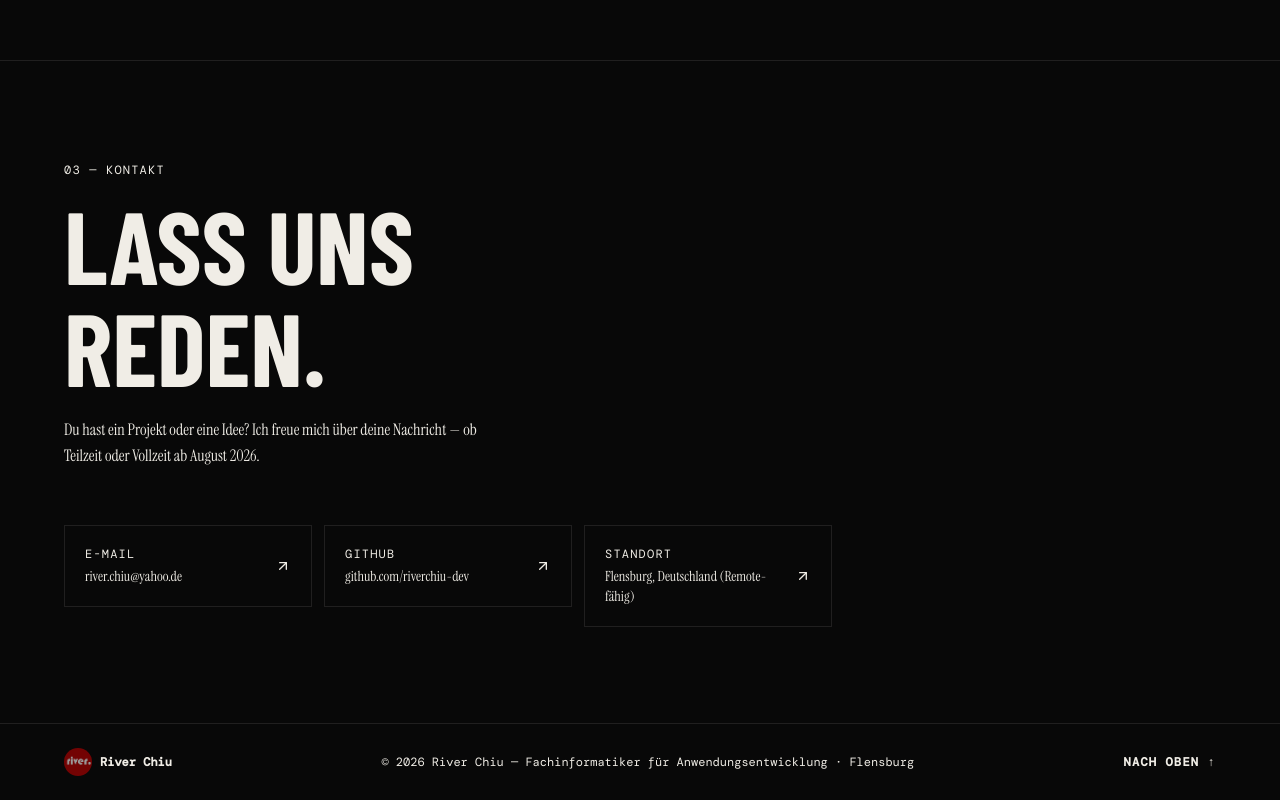
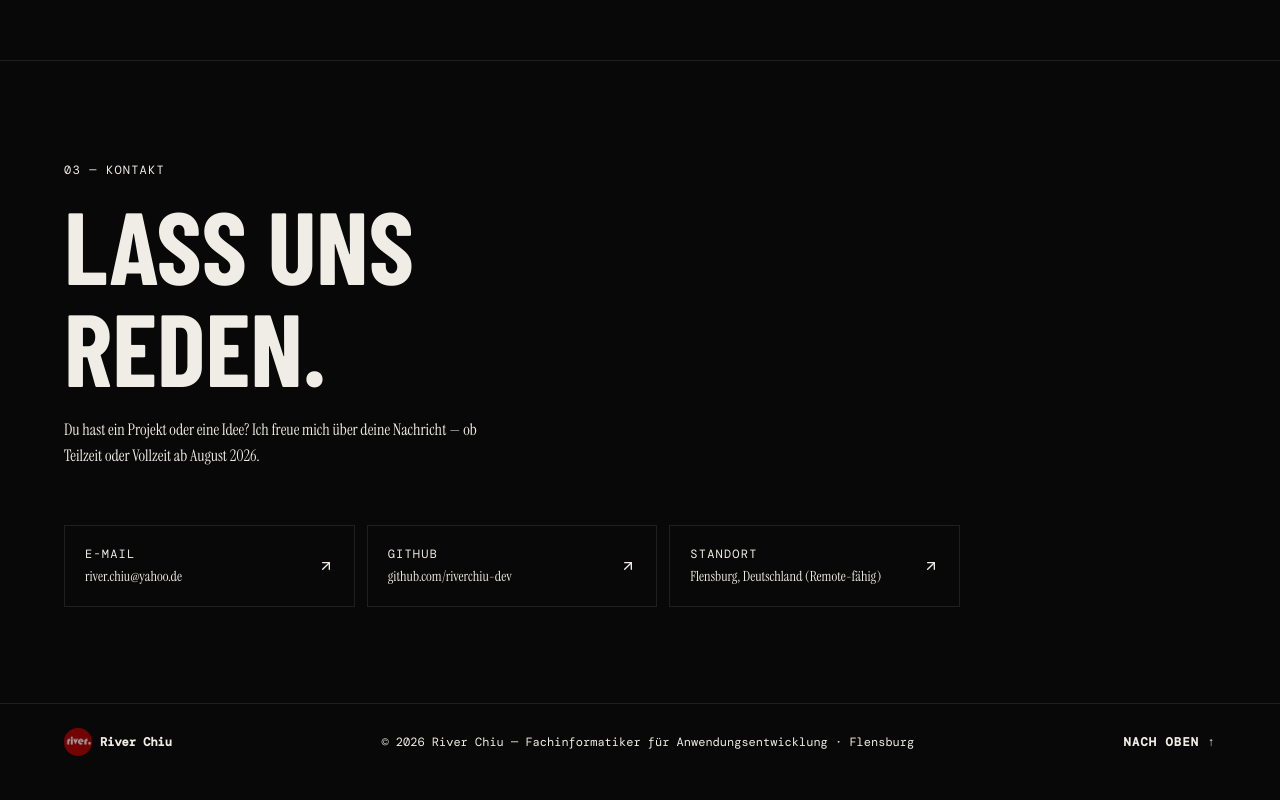
Before and after one commit to riverchiu-dev/riverchiu-dev.github.io, a React (Vite) app: page / in a window 1280 px wide. Shown: the part 2500-3300 px from the top of the page. Built offline with nearby package versions, Linux system fonts and the light colour scheme; a web font is replaced by a local one.

Commit message:
Update App.tsx

```diff
--- a/src/app/App.tsx
+++ b/src/app/App.tsx
@@ -464,7 +464,7 @@
             </p>
           </Reveal>
 
-          <div className="grid grid-cols-1 sm:grid-cols-3 gap-3 max-w-3xl">
+          <div className="grid grid-cols-1 sm:grid-cols-3 gap-3 max-w-4xl">
             {[
               { label: "E-Mail", value: "river.chiu@yahoo.de", href: "mailto:river.chiu@yahoo.de" },
               { label: "GitHub", value: "github.com/riverchiu-dev", href: "https://github.com/riverchiu-dev" },
```
